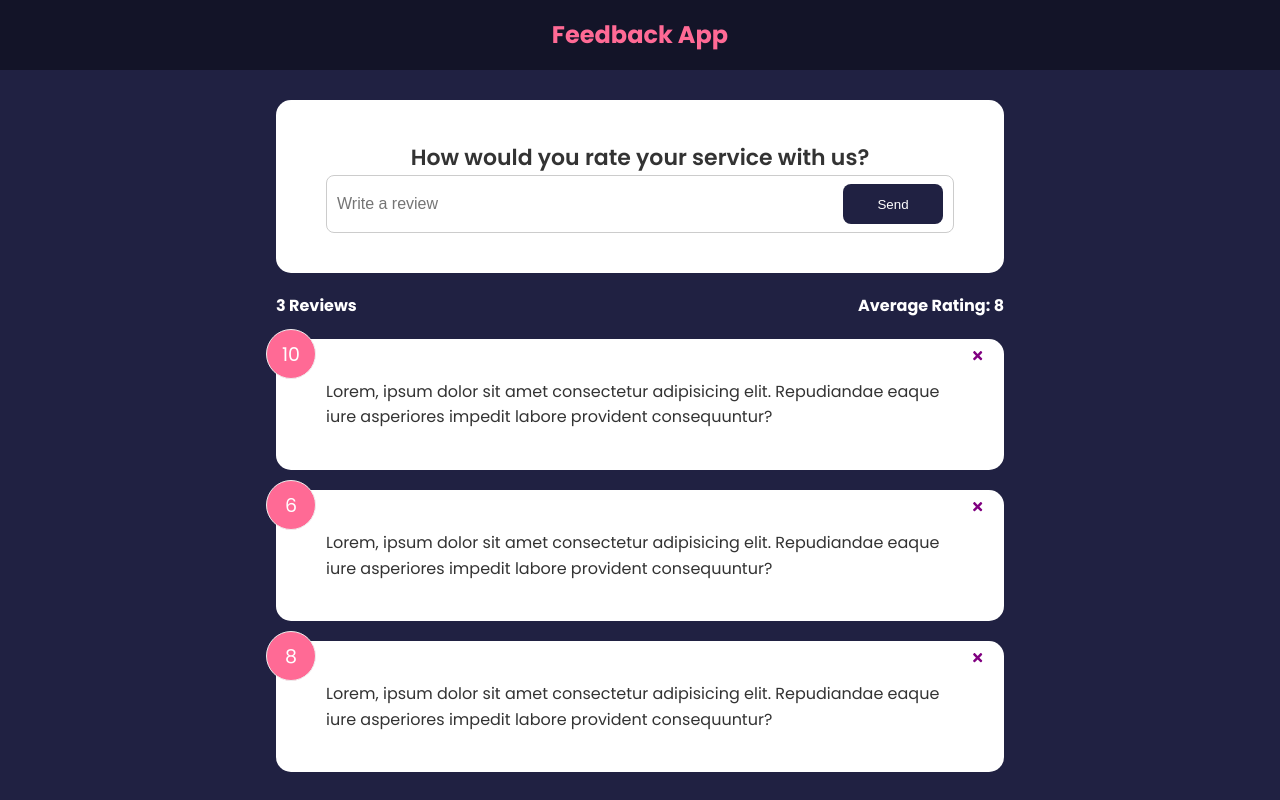
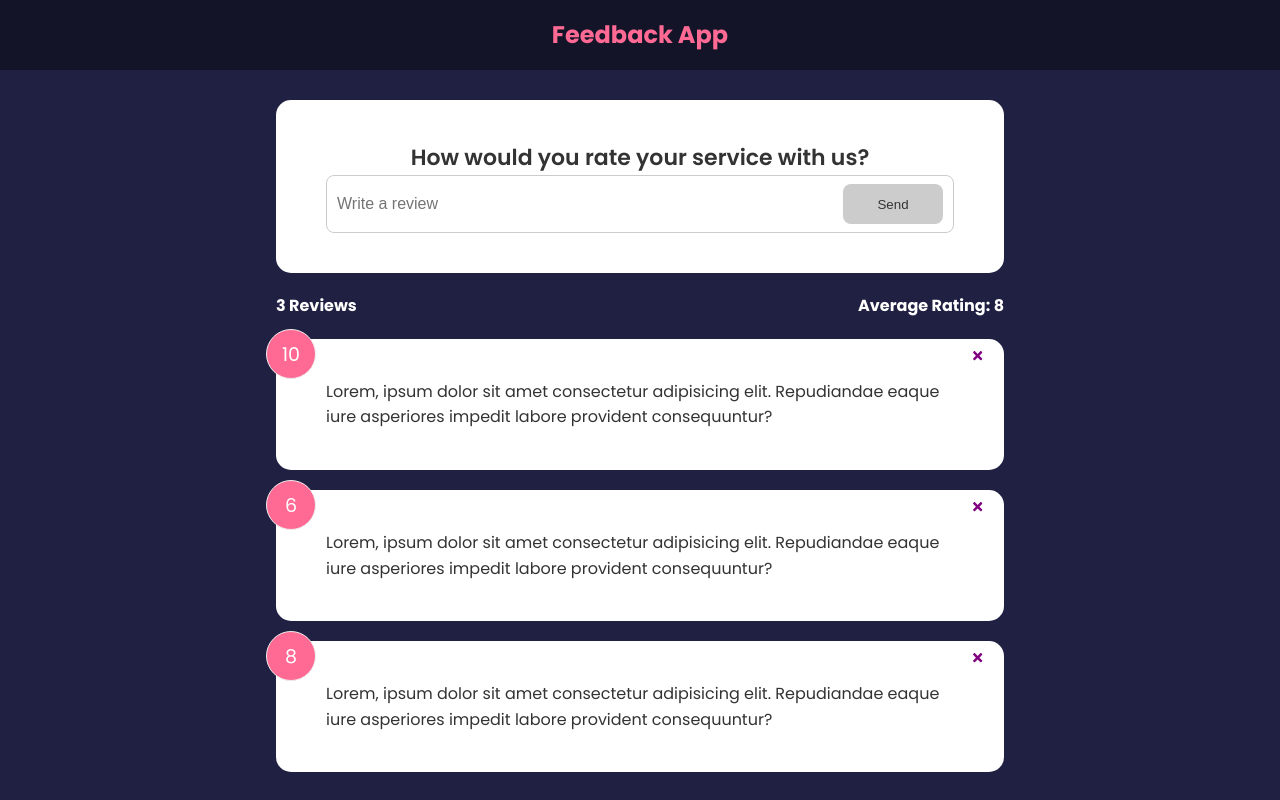
Before and after one commit to El1650/Feedback-UI, a React (Create React App) app: page / in a window 1280 px wide. Built offline with nearby package versions, Linux system fonts and the light colour scheme.

Commit message:
Added real-time validation for the button

```diff
--- a/src/components/FeedbackForm.jsx
+++ b/src/components/FeedbackForm.jsx
@@ -4,8 +4,20 @@
 
 function FeedbackForm() {
   const [text, setText] = useState("");
+  const [btnDisabled, setBtnDisabled] = useState(true);
+  const [message, setMessage] = useState("");
 
   const handleInput = (e) => {
+    if (text === "") {
+      setBtnDisabled(true);
+      setMessage(null);
+    } else if (text !== "" && text.trim().length <= 10) {
+      setMessage("Text must be at least 10 characters");
+      setBtnDisabled(true);
+    } else {
+      setMessage(null);
+      setBtnDisabled(false);
+    }
     setText(e.target.value);
   };
 
@@ -21,8 +33,11 @@
             placeholder="Write a review"
             value={text}
           />
-          <Button type="submit">Send</Button>
+          <Button type="submit" isDisabled={btnDisabled}>
+            Send
+          </Button>
         </div>
+        {message && <div className="message">{message}</div>}
       </form>
     </Card>
   );
```
